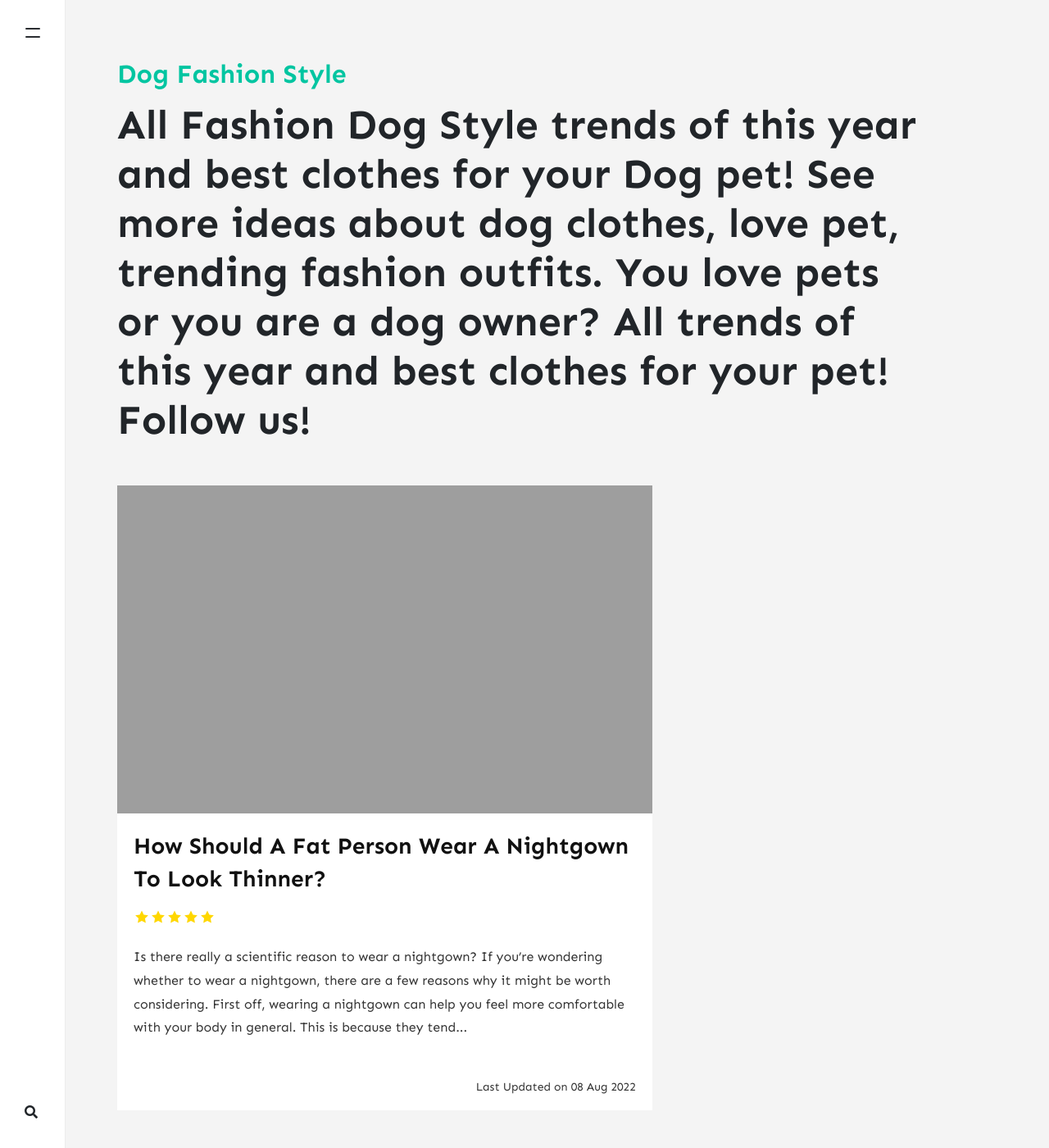
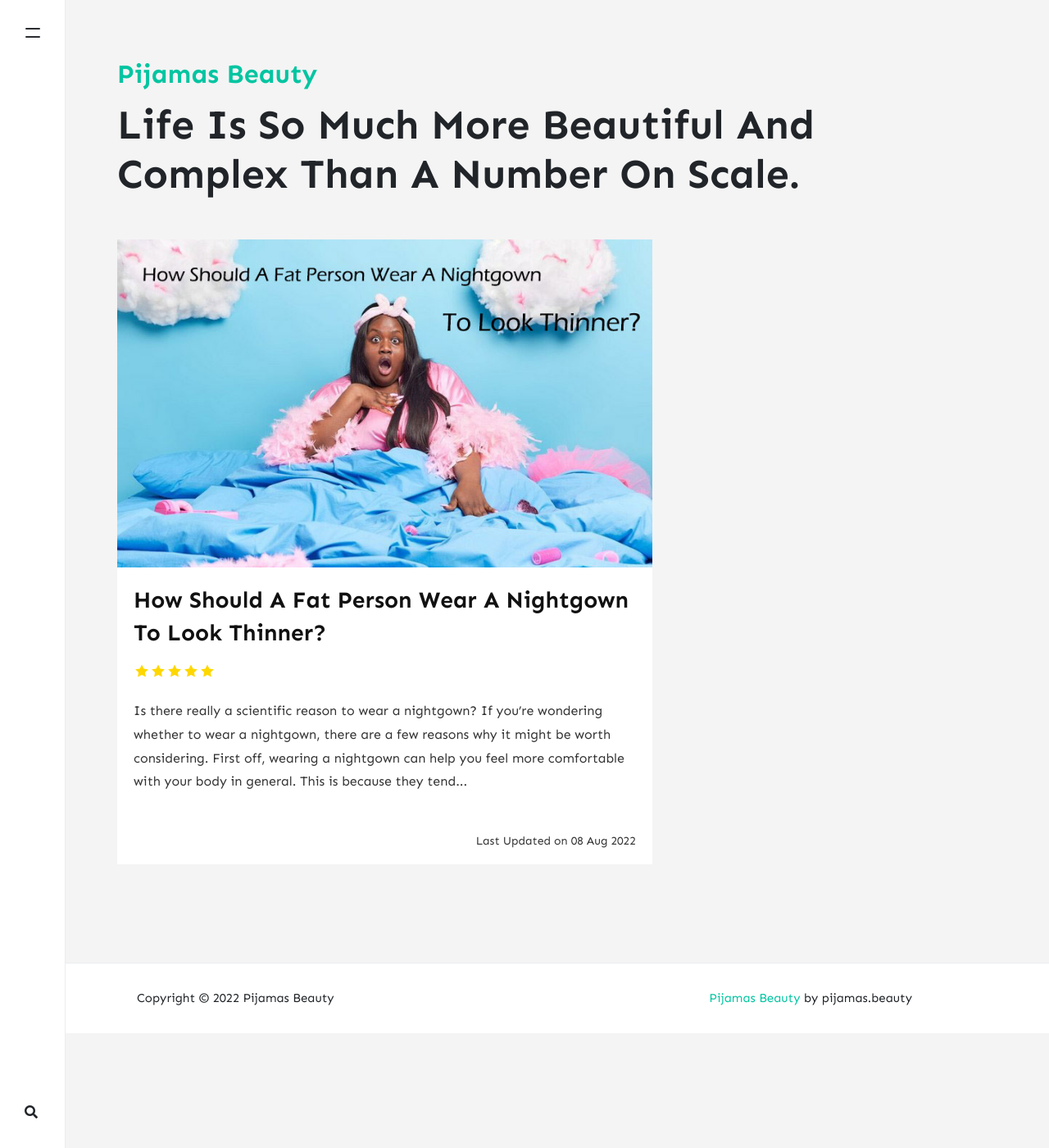
Before and after one commit to khuynhtroc/pijamas.beauty, a Jekyll site: the page built from index.html, in a window 1280 px wide and 1400 px high. Shown: the whole window at 82% size. Built offline with Jekyll 4.4.1, drawn with Linux system fonts in a browser that asks for light colours; nearby versions of some CDN libraries; the list of posts is cut into pages by our own code; comment, search, counter and statistics services are not loaded; some of the changed text lies outside the part shown.

Commit message:
Darius: update

```diff
--- a/_layouts/default.html
+++ b/_layouts/default.html
@@ -75,7 +77,7 @@
 
     <a class="navbar-brand" href="{{ site.baseurl }}/">
         <!-- img src="{{ site.baseurl }}/{{ site.logo }}" alt="{{ site.name }}" -->
-        <h2>Dog Fashion Style</h2>
+        <h2>Pijamas Beauty</h2>
     </a>
 
 
@@ -83,7 +85,8 @@
     ================================================== -->
     {% if page.url == '/' %}
         <p class="sitetag">
-            {{ site.description }}
+            <!-- {{ site.description }} -->
+            Life Is So Much More Beautiful And Complex Than A Number On Scale.
         </p>
     {% endif %}
 
@@ -118,7 +121,7 @@
                 Copyright © {{ site.time | date: "%Y" }} {{ site.name }}
             </div>
             <div class="col-md-6 col-sm-12 text-center text-lg-right">
-                <a target="_blank" href="https://dogfashionstyle.com/">Dog Fashion Style</a> by dogfahionstyle.com
+                <a target="_blank" href="https://pijamas.beauty/">Pijamas Beauty</a> by pijamas.beauty
             </div>
         </div>
     </div>
--- a/index.html
+++ b/index.html
@@ -1,6 +1,6 @@
 ---
 layout: default
-title: Dog Clothes Fashion Trends Ideas
+title: Pijamas Beauty
 ---
 
 <!-- Posts Index
```
Also changed, not shown: other parts of _layouts/default.html (+2 -0 lines), _pages/privacy-policy.md (added, +20 -0 lines), _posts/BigSize/2022-08-08-fat-people-should-wear-a-nightgown-to-look-thinner.md (+1 -1 lines).
